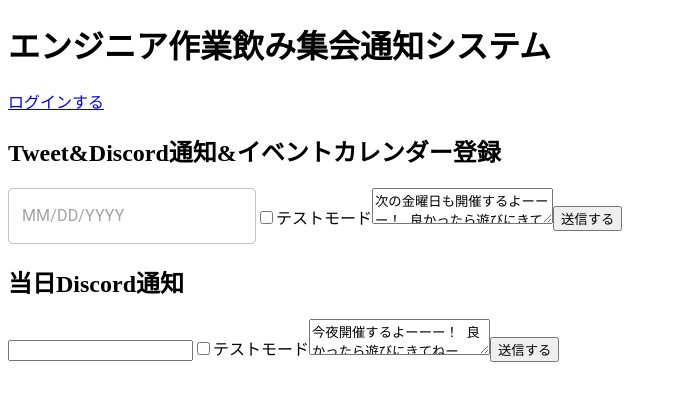
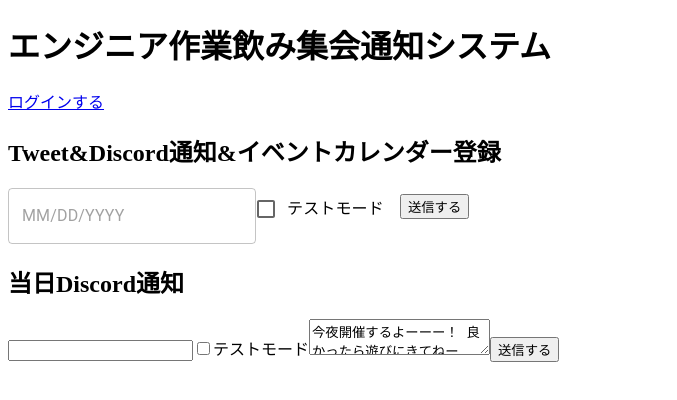
Before and after one commit to yuya-0928/eventAnnounceBot, a React (Vite) app in the folder frontend/: page / in a window 1280 px wide. Shown: the top 400 px of the page, without its empty margins (0-677 px from the left). Built offline with nearby package versions, Linux system fonts and the light colour scheme.

Commit message:
テストモードのチェックボックスをmaterial uiに置き換える

```diff
--- a/frontend/src/component/NotificationFormTweetAndDiscordAndCharender.tsx
+++ b/frontend/src/component/NotificationFormTweetAndDiscordAndCharender.tsx
@@ -1,5 +1,7 @@
 import { DatePicker, LocalizationProvider } from "@mui/x-date-pickers";
 import { AdapterDayjs } from "@mui/x-date-pickers/AdapterDayjs";
+import { Checkbox } from "@mui/material";
+import { FormControlLabel } from "@mui/material";
 
 export const NotificationFormTweetAndDiscordAndCharender = () => {
   return (
@@ -13,11 +15,10 @@ export const NotificationFormTweetAndDiscordAndCharender = () => {
         <LocalizationProvider dateAdapter={AdapterDayjs}>
           <DatePicker />
         </LocalizationProvider>
-        <input type="checkbox" name="isTestModeToggle" id="test-mode" />
-        <label htmlFor="test-mode">テストモード</label>
-        <textarea name="textData">
-          次の金曜日も開催するよーーー！ 良かったら遊びにきてねーー！！
-        </textarea>
+        <FormControlLabel
+          control={<Checkbox name="isTestModeToggle" id="test-mode" />}
+          label="テストモード"
+        />
         <input type="submit" value="送信する" />
       </form>
     </>
```
